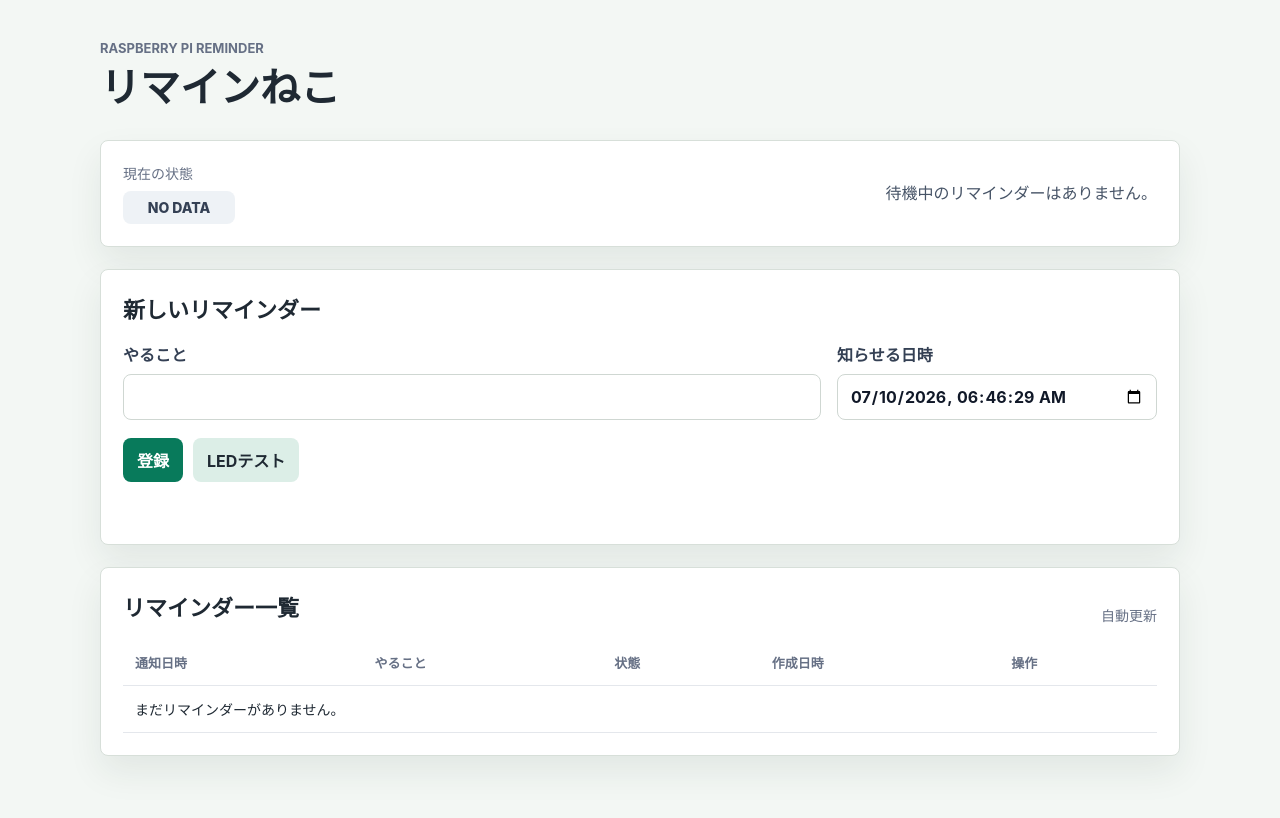
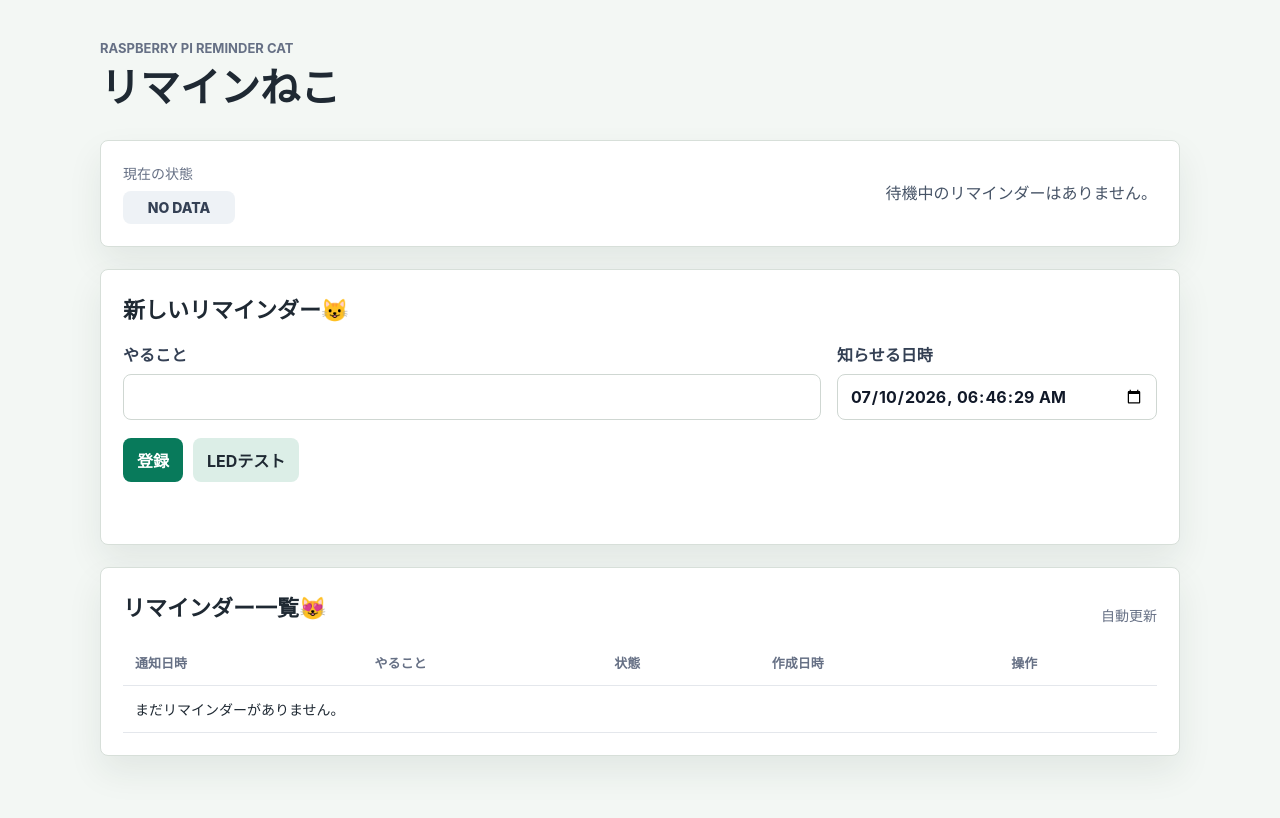
Before and after one commit to 74rina/raspberrypi_web_server, a Flask app: page / in a window 1280 px wide. Run offline with Flask 3, Linux system fonts and the light colour scheme; data that the repository does not hold is empty.

```diff
--- a/templates/index.html
+++ b/templates/index.html
@@ -13,7 +13,7 @@
   <body>
     <main class="container">
       <header class="page-header">
-        <p class="eyebrow">Raspberry Pi Reminder</p>
+        <p class="eyebrow">Raspberry Pi Reminder Cat</p>
         <h1>リマインねこ</h1>
       </header>
 
@@ -27,7 +27,7 @@
       </section>
 
       <section class="form-panel">
-        <h2>新しいリマインダー</h2>
+        <h2>新しいリマインダー😺</h2>
 
         <form id="reminderForm">
           <div class="form-grid">
@@ -69,7 +69,7 @@
 
       <section class="list-panel">
         <div class="section-heading">
-          <h2>リマインダー一覧</h2>
+          <h2>リマインダー一覧😻</h2>
           <span>自動更新</span>
         </div>
 
```
Also changed, not shown: 1 other file.
